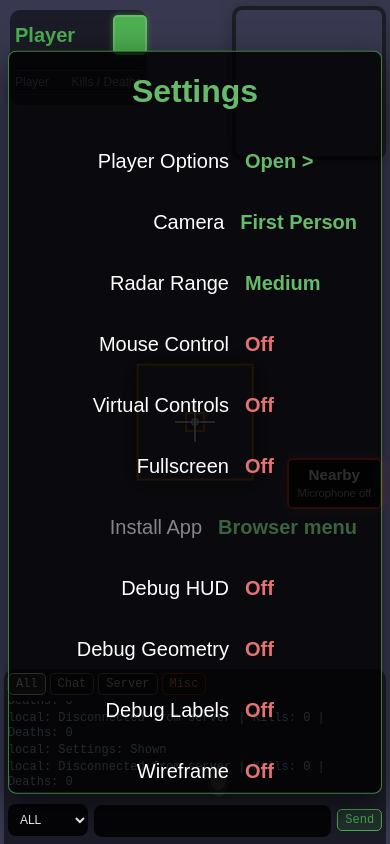
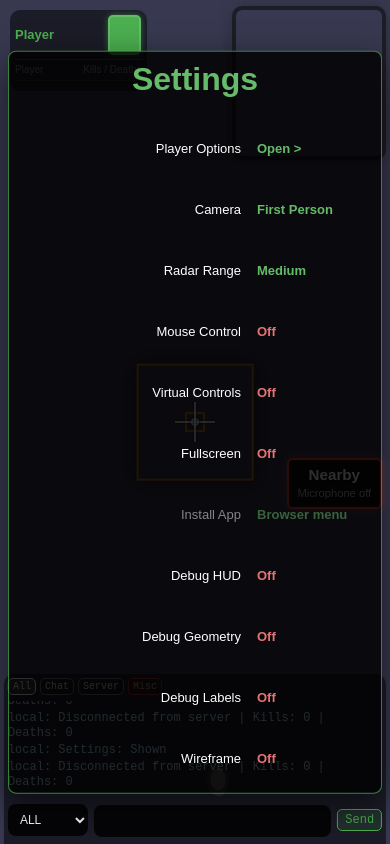
Before and after one commit to BZFlag-Dev/bzo, a website: page public/index.html in a window 390 px wide. Both pictures are taken after a click on the button "Show Settings". Drawn offline with nearby package versions, Linux system fonts and the light colour scheme; no server answers.

Commit message:
Size the HUD off upstream's scale instead of breakpoints
HUDRenderer::resize sizes upstream's whole HUD off min(width/256,
height/192), and bzo had that as --motion-unit but used it only for the
targeting box. Everything else picked its size from width breakpoints,
which is a categorical answer to a continuous question: a phone in
landscape is 857x411, wide enough to miss every rule meant for it and
short enough that none of them would have been wrong.

The panels now derive from the same unit. Clamped, because upstream is
scaling geometry and this is scaling text -- the unit is 5.63px on a
1920x1080 desktop and 2.14px on that phone, so a linear 20px title lands
at 7.6px, the right proportion and unreadable. The ceilings are the
desktop's existing sizes, so nothing changes there; the floors are
legibility.

Title 20 -> 13, body 14 -> 11 and the chat's six message lines 105px ->
83px on the phone, which is what puts the tab row back: the window is
capped at 33vh, 136px there, and 16px type wanted 120px of it.

The altimeter is attached to the targeting box again. Its offset was a
fixed 40px against a width in vmin, so the two agreed only at one size --
4vmin is 43px on a desktop, where the tape sat against the box, and 16px
on the phone, leaving a 24px gap. Both terms are the box's own unit now.

```diff
--- a/public/styles.css
+++ b/public/styles.css
@@ -50,6 +50,27 @@
   --motion-unit: min(calc(100vw / 256), calc(100vh / 192));
   --motion-box: calc(74 * var(--motion-unit));
   --motion-dead-box: calc(10 * var(--motion-unit));
+
+  /* Upstream sizes its whole HUD off that one scale rather than off breakpoints,
+     and bzo used it only for the targeting box. The panels use it too now, so a
+     screen that is small in either direction gets a HUD in proportion instead of
+     one chosen by a width breakpoint it may fall between: a phone in landscape
+     is 857x411, which no width rule reads as small.
+
+     Clamped, because upstream is scaling geometry and this is scaling text. The
+     unit is 5.63px on a 1920x1080 desktop and 2.14px on that phone, so a linear
+     20px becomes 7.6px -- the right proportion and unreadable. The ceilings are
+     what the desktop already had, so nothing there changes; the floors are
+     legibility. Between them the size follows the screen continuously. */
+  --hud-unit: var(--motion-unit);
+  --hud-font-title: clamp(13px, calc(3.6 * var(--hud-unit)), 20px);
+  --hud-font-body: clamp(11px, calc(2.5 * var(--hud-unit)), 14px);
+  --hud-font-small: clamp(10px, calc(2.1 * var(--hud-unit)), 12px);
+  --hud-gap: clamp(4px, calc(2 * var(--hud-unit)), 12px);
+  --hud-pad: clamp(4px, calc(1.8 * var(--hud-unit)), 10px);
+  /* Was 4vmin, which is 43px on a desktop and 16px on a phone. In the box's own
+     unit it keeps its desktop width and stays legible on a small screen. */
+  --altimeter-width: clamp(14px, calc(8 * var(--hud-unit)), 48px);
 }
 
 /* Scrollbars follow the theme rather than the platform's grey. `scrollbar-color`
@@ -133,8 +154,10 @@
   max-height: 33vh;
   background: rgba(0,0,0,0.5);
   color: #fff;
-  font: 16px monospace;
-  padding: 8px 10px 6px 10px;
+  /* Six lines of messages are sized off this, so a fixed 16px asked for 120px of
+     a 135px budget on a short screen and squeezed the tab row out entirely. */
+  font: var(--hud-font-body) monospace;
+  padding: var(--hud-pad) var(--hud-pad) calc(var(--hud-pad) * 0.75) var(--hud-pad);
   border-radius: 12px 12px 0 0;
   z-index: 100;
   display: flex;
@@ -203,8 +226,8 @@
   background: rgba(24, 24, 24, 0.9);
   color: #ddd;
   border-radius: 5px;
-  font: 12px monospace;
-  padding: 3px 7px;
+  font: var(--hud-font-small) monospace;
+  padding: calc(var(--hud-pad) / 2) var(--hud-pad);
   cursor: pointer;
 }
 
@@ -510,12 +533,12 @@
 }
 
 #stats {
-  margin-bottom: 15px;
-  font-size: 16px;
+  margin-bottom: var(--hud-gap);
+  font-size: var(--hud-font-body);
   line-height: 1.6;
   display: flex;
   align-items: center;
-  gap: 12px;
+  gap: var(--hud-gap);
   justify-content: space-between;
 }
 
@@ -523,7 +546,7 @@
   cursor: pointer;
   color: #4CAF50;
   font-weight: bold;
-  font-size: 20px;
+  font-size: var(--hud-font-title);
 }
 
 .settingsIcon {
@@ -580,7 +603,7 @@
 #scoreboardHeader {
   display: flex;
   justify-content: space-between;
-  font-size: 12px;
+  font-size: var(--hud-font-small);
   color: #888;
   margin-bottom: 5px;
   padding-bottom: 5px;
@@ -588,13 +611,13 @@
 }
 
 #scoreboardList {
-  font-size: 14px;
+  font-size: var(--hud-font-body);
   max-height: none;
 }
 
 #teamScoreboard {
-  font-size: 14px;
-  margin-bottom: 10px;
+  font-size: var(--hud-font-body);
+  margin-bottom: var(--hud-gap);
 }
 
 .teamScoreboardEmpty {
@@ -619,8 +642,8 @@
 .scoreboardEntry {
   display: flex;
   justify-content: space-between;
-  margin: 5px 0;
-  padding: 5px 8px;
+  margin: calc(var(--hud-gap) / 2) 0;
+  padding: calc(var(--hud-pad) / 2) var(--hud-pad);
   border-radius: 3px;
 }
 
@@ -1512,7 +1535,7 @@
   box-sizing: border-box;
   overflow-y: auto;
   overflow-x: hidden;
-  font-size: 20px;
+  font-size: var(--hud-font-title);
   line-height: 1.45;
 }
 
@@ -1615,8 +1638,10 @@
   #entryDialog {
     width: calc(100vw - 16px);
     height: min(88vh, 900px);
-    padding: 16px;
-    font-size: 20px;
+    padding: var(--hud-gap);
+    /* Not a fixed 20px: this block now also catches a screen that is small
+       because it is short, where 20px is what made a dialog outsized. */
+    font-size: var(--hud-font-title);
   }
 
   .settingsMenuRow {
@@ -1818,12 +1843,18 @@
   }
 }
 
+/* Attached to the targeting box's right edge, whatever the screen. The offset
+   used to be a fixed 40px against a width in vmin, so the two only agreed at one
+   size: 4vmin is 43px on a 1920x1080 desktop and the tape sat against the box,
+   but 16px on a 857x411 phone, leaving a 24px gap. Both terms are the box's own
+   unit now, so `right` puts the tape's left edge exactly on the box's right edge
+   and it cannot drift again. */
 #altimeter {
   position: fixed;
   top: 50%;
-  right: calc(50% - var(--motion-box) / 2 - 40px); /* right of controlBox */
+  right: calc(50% - var(--motion-box) / 2 - var(--altimeter-width));
   transform: translateY(-50%);
-  width: 4vmin;
+  width: var(--altimeter-width);
   height: var(--motion-box);
   z-index: 50;
   pointer-events: none;
```
